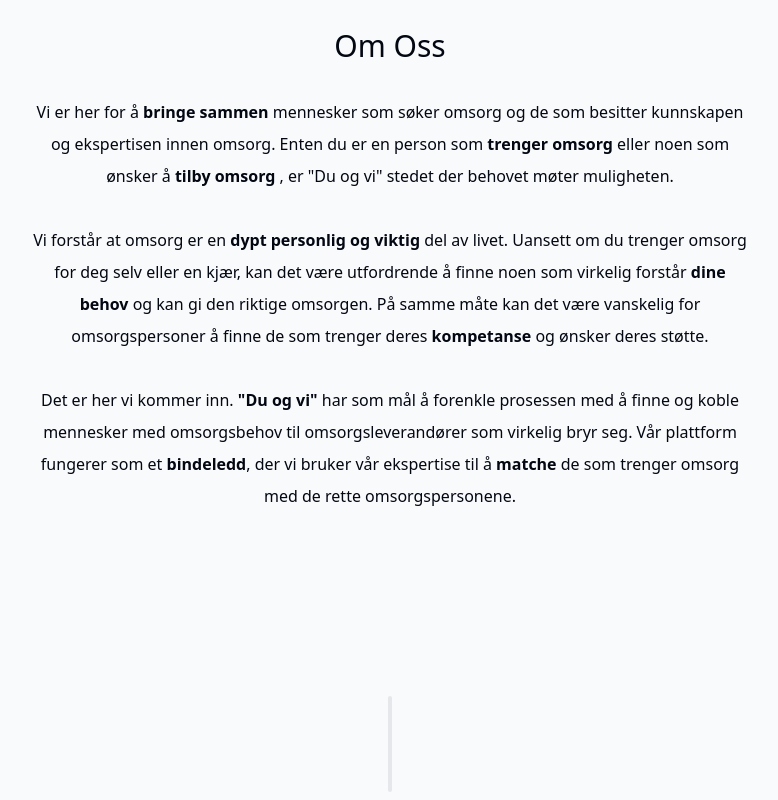
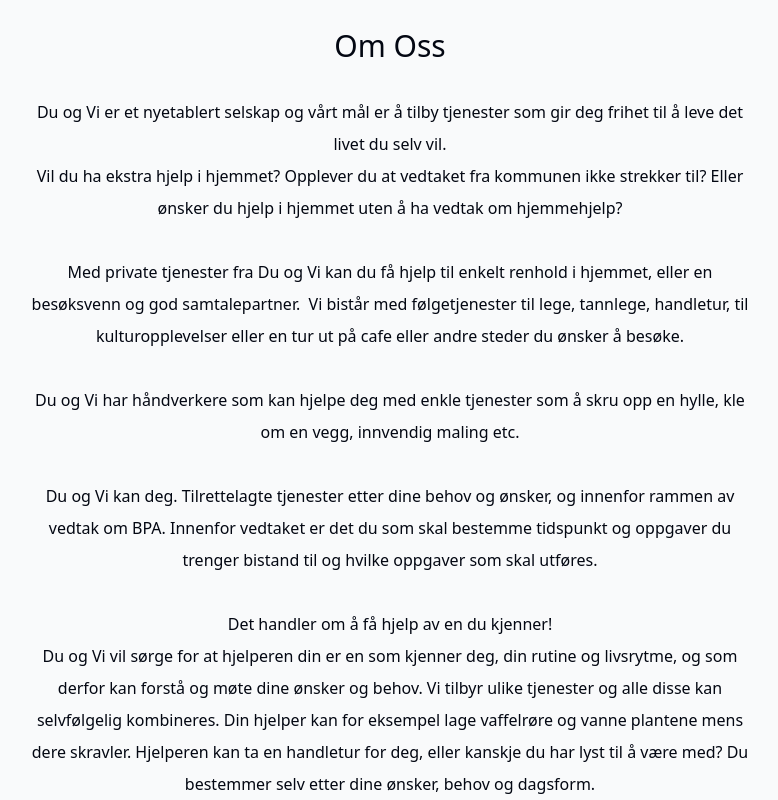
Before and after one commit to 0yvz/du-og-vi, a Next.js app: page / in a window 1280 px wide. Shown: the part 980-1780 px from the top of the page, without its empty margins (250-1028 px from the left). Built offline with nearby package versions, Linux system fonts and the light colour scheme; no server answers.

Commit message:
Changed aboutus text content

```diff
--- a/components/omoss.tsx
+++ b/components/omoss.tsx
@@ -17,34 +17,47 @@ export default function OmOss() {
 		>
 			<SectionHeading>Om Oss</SectionHeading>
 			<p>
-        Vi er her for å <span className="font-bold"> bringe sammen </span>{" "}
-        mennesker som søker omsorg og de som besitter kunnskapen og ekspertisen
-        innen omsorg. Enten du er en person som{" "}
-        <span className="font-bold"> trenger omsorg </span>
-        eller noen som ønsker å{" "}
-        <span className="font-bold"> tilby omsorg </span>, er &quot;Du og
-        vi&quot; stedet der behovet møter muligheten.
+				Du og Vi er et nyetablert selskap og vårt mål er å tilby tjenester
+				som gir deg frihet til å leve det livet du selv vil.
+			</p>
+			<p>
+				Vil du ha ekstra hjelp i hjemmet? Opplever du at vedtaket fra
+				kommunen ikke strekker til? Eller ønsker du hjelp i hjemmet uten å
+				ha vedtak om hjemmehjelp?
 			</p>
 			<br />
 			<p>
-        Vi forstår at omsorg er en
-        <span className="font-bold"> dypt personlig og viktig </span> del av
-        livet. Uansett om du trenger omsorg for deg selv eller en kjær, kan det
-        være utfordrende å finne noen som virkelig forstår{" "}
-        <span className="font-bold"> dine behov </span>og kan gi den riktige
-        omsorgen. På samme måte kan det være vanskelig for omsorgspersoner å
-        finne de som trenger deres{" "}
-        <span className="font-bold"> kompetanse </span>og ønsker deres støtte.
+				Med private tjenester fra Du og Vi kan du få hjelp til enkelt
+				renhold i hjemmet, eller en besøksvenn og god samtalepartner.  Vi
+				bistår med følgetjenester til lege, tannlege, handletur, til
+				kulturopplevelser eller en tur ut på cafe eller andre steder du
+				ønsker å besøke.
 			</p>
 			<br />
 			<p>
-        Det er her vi kommer inn.{" "}
-        <span className="font-bold">&quot;Du og vi&quot;</span> har som mål å
-        forenkle prosessen med å finne og koble mennesker med omsorgsbehov til
-        omsorgsleverandører som virkelig bryr seg. Vår plattform fungerer som et{" "}
-        <span className="font-bold"> bindeledd</span>, der vi bruker vår
-        ekspertise til å <span className="font-bold"> matche </span>de som
-        trenger omsorg med de rette omsorgspersonene.
+				Du og Vi har håndverkere som kan hjelpe deg med enkle tjenester som
+				å skru opp en hylle, kle om en vegg, innvendig maling etc.
+			</p>
+			<br />
+			<p>
+				Du og Vi kan deg. Tilrettelagte tjenester etter dine behov og
+				ønsker, og innenfor rammen av vedtak om BPA. Innenfor vedtaket er
+				det du som skal bestemme tidspunkt og oppgaver du trenger bistand
+				til og hvilke oppgaver som skal utføres.
+			</p>
+			<br />
+			<p>
+				<span className="text-bold">
+					Det handler om å få hjelp av en du kjenner!
+				</span>
+				<br />
+				Du og Vi vil sørge for at hjelperen din er en som kjenner deg, din
+				rutine og livsrytme, og som derfor kan forstå og møte dine ønsker og
+				behov. Vi tilbyr ulike tjenester og alle disse kan selvfølgelig
+				kombineres. Din hjelper kan for eksempel lage vaffelrøre og vanne
+				plantene mens dere skravler. Hjelperen kan ta en handletur for deg,
+				eller kanskje du har lyst til å være med? Du bestemmer selv etter
+				dine ønsker, behov og dagsform.
 			</p>
 		</motion.section>
 	);
```
Lines whose indentation alone changed are shown as unchanged.
